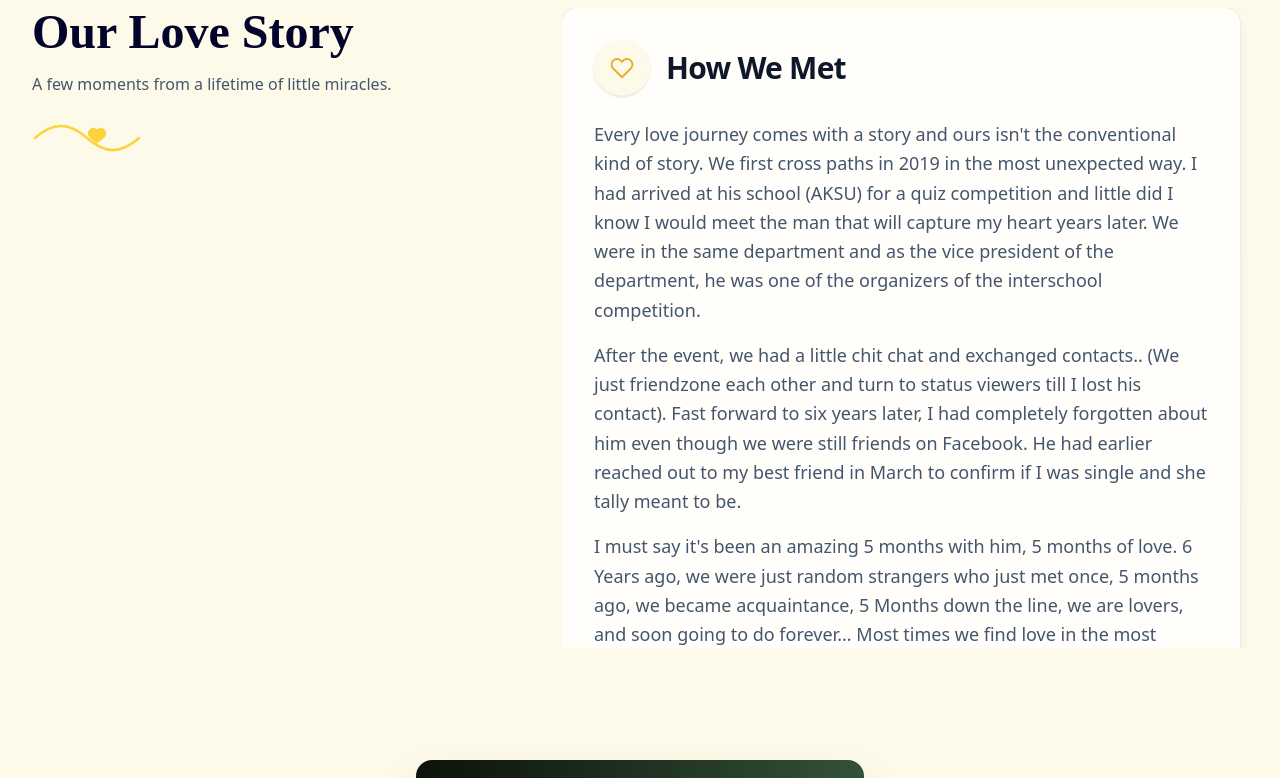
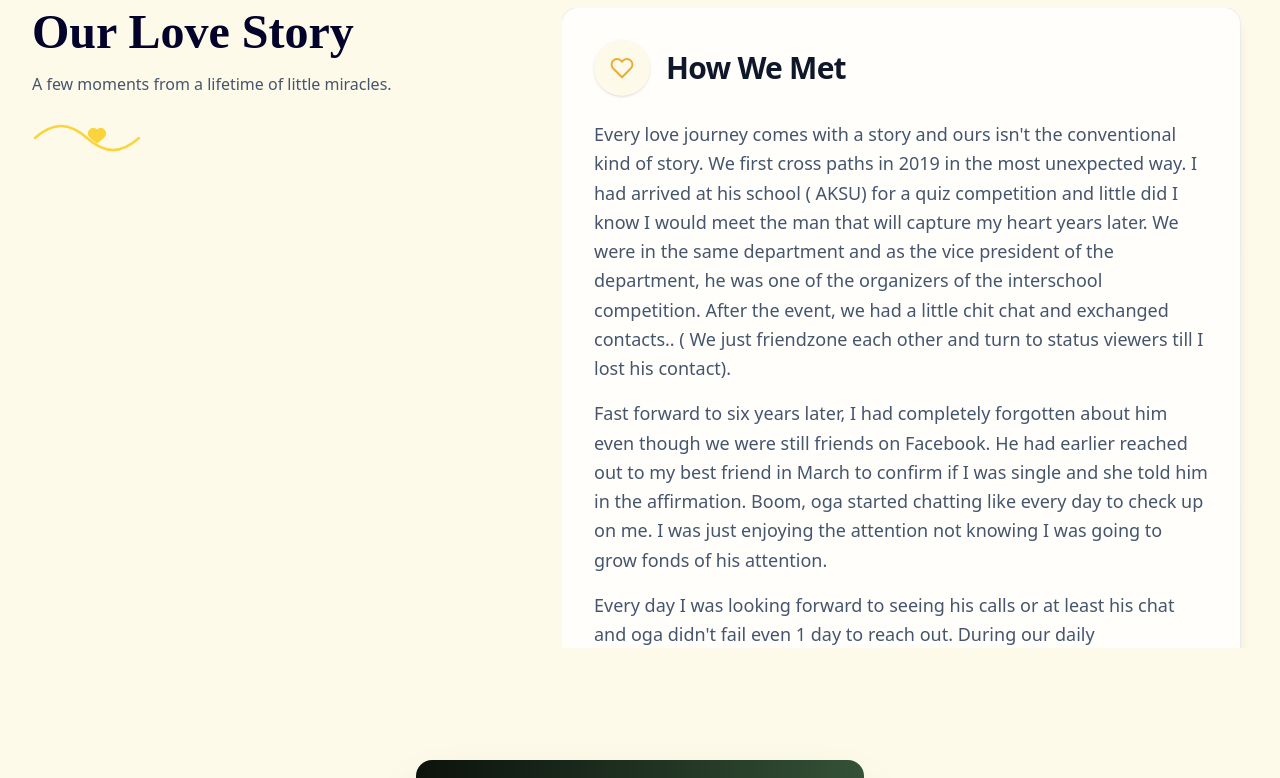
Before and after one commit to slyde619/luvbirds, a React (Vite) app: page / in a window 1280 px wide. Shown: the part 980-1758 px from the top of the page. Built offline with nearby package versions, Linux system fonts and the light colour scheme; a web font is replaced by a local one.

Commit message:
chores: fixes

```diff
--- a/src/components/GoodwillMessage.jsx
+++ b/src/components/GoodwillMessage.jsx
@@ -1,7 +1,8 @@
 import { useState } from "react";
 import { motion, AnimatePresence } from "framer-motion";
-import { Sparkle } from "lucide-react";
+// import { Sparkle } from "lucide-react";
 import { MessageCircle } from "lucide-react";
+import { Send } from "lucide-react";
 
 function GoodwillMessage() {
   const [formData, setFormData] = useState({ name: "", message: "" });
@@ -106,7 +107,7 @@ function GoodwillMessage() {
                   onClick={handleSubmit}
                   className="inline-flex items-center gap-2 rounded-full px-6 py-3 text-sm font-medium bg-gradient-to-tr from-[#2B432D] to-[#0c130c] hover:from-[#345237] hover:to-[#598b5d] text-slate-200 shadow-lg shadow-black/10 ring-1 ring-white/30 hover:ring-white/50 transition-all"
                 >
-                  <MessageCircle size={16} color="#ebf2ec" /> Goodwill Message
+                  <Send size={16} color="#ebf2ec" /> Send
                 </button>
               </div>
             </div>
--- a/src/components/LoveStory.jsx
+++ b/src/components/LoveStory.jsx
@@ -30,17 +30,17 @@ function LoveStory() {
         </svg>
       ),
       content: [
-        "Every love journey comes with a story and ours isn't the conventional kind of story. We first cross paths in 2019 in the most unexpected way. I had arrived at his school (AKSU) for a quiz competition and little did I know I would meet the man that will capture my heart years later. We were in the same department and as the vice president of the department, he was one of the organizers of the interschool competition.",
-        "After the event, we had a little chit chat and exchanged contacts.. (We just friendzone each other and turn to status viewers till I lost his contact). Fast forward to six years later, I had completely forgotten about him even though we were still friends on Facebook. He had earlier reached out to my best friend in March to confirm if I was single and she tally meant to be.",
-        "I must say it's been an amazing 5 months with him, 5 months of love. 6 Years ago, we were just random strangers who just met once, 5 months ago, we became acquaintance, 5 Months down the line, we are lovers, and soon going to do forever... Most times we find love in the most unexpected ways and I'm glad I would be doing this life journey with my lover"
+        "Every love journey comes with a story and ours isn't the conventional kind of story. We first cross paths in 2019 in the most unexpected way. I had arrived at his school ( AKSU) for a quiz competition and little did I know I would meet the man that will capture my heart years later. We were in the same department and as the vice president of the department, he was one of the organizers of the interschool competition. \n After the event, we had a little chit chat and exchanged contacts.. \n ( We just friendzone each other and turn to status viewers till I lost his contact).",
+        "Fast forward to six years later, I had completely forgotten about him even though we were still friends on Facebook. He had earlier reached out to my best friend in March to confirm if I was single and she told him in the affirmation. Boom, oga started chatting like every day to check up on me. \nI was just enjoying the attention not knowing I was going to grow fonds of his attention.",
+        "Every day I was looking forward to seeing his calls or at least his chat and oga didn't fail even 1 day to reach out. During our daily conversation, we talked about everything and nothing and I found myself looking forward to talking to him. Soothing to say,he had already ticked almost all the boxes of my kind of man."
       ]
     },
     {
       title: "Our First Date",
       icon: <Sparkles className="text-[#EAAC31]" />,
       content: [
-        "He fixed a date for us to meet on 1st May, 2025 and that was a game changer. We met again for the second time in 6 years, and I must say, it was love at second sight indeed.. The spark was undeniable and when he finally asked me out, I already knew I would give him a chance.",
-        "Truly, love has a way of finding it's way back at the end. I do not like to rush into things but with him it was why delay what is actually meant to be. I must say it's been an amazing 5 months with him, 5 months of love. 6 Years ago, we were just random strangers who just met once, 5 months ago, we became acquaintance, 5 Months down the line, we are lovers, and soon going to do forever... Most times we find love in the most unexpected ways and I'm glad I would be doing this life journey with my lover."
+        "He fixed a date for us to meet on 1st May, 2025 and that was a game changer. We met again for the second time in 6 years, and I must say, it was love at second sight indeed.. The spark was undeniable and when he finally asked me out, I already knew I would give him a chance. Truly, love has a way of finding it's way back at the end.",
+        "I do not like to rush into things but with him it was why delay what is actually meant to be. I must say it's been an amazing 5 months with him, 5 months of love. 6 Years ago, we were just random strangers who just met once, 5 months ago, we became acquaintance, 5 Months down the line, we are lovers, and soon going to do forever... Most times we find love in the most unexpected ways and I'm glad  I would be doing this life journey with my lover."
       ]
     }
   ];
```
